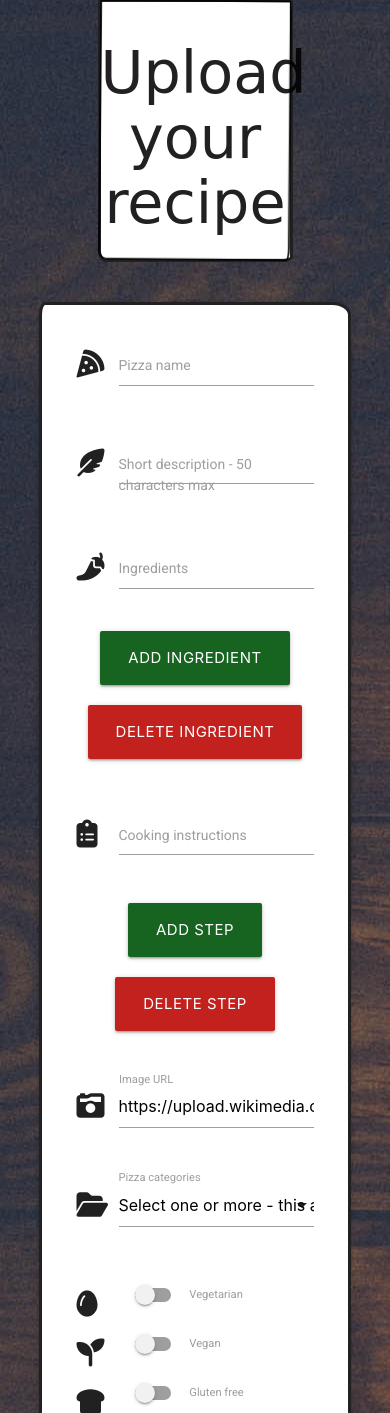
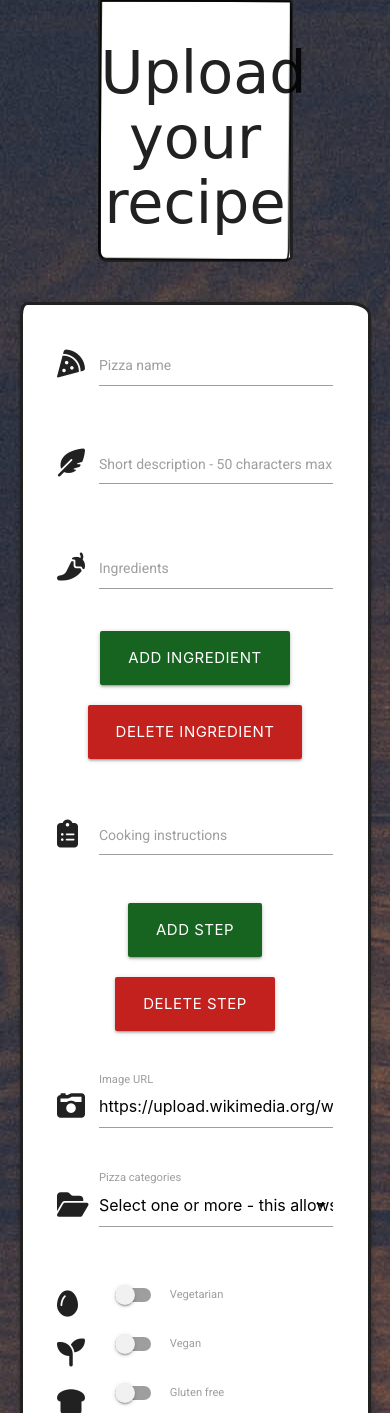
Before and after one commit to James-VT/MS3_Halo_Pizza, a Flask app: page /add_recipe in a window 390 px wide. Shown: the part 83-1496 px from the top of the page. Run offline with Flask 2, Linux system fonts and the light colour scheme; data that the repository does not hold is empty; some libraries are stand-ins or nearby versions; some web fonts are replaced.

Commit message:
edit: Adds minor styling and new live site link

```diff
--- a/static/css/style.css
+++ b/static/css/style.css
@@ -477,7 +477,7 @@ I have adapted it slightly.*/
 }
 
 @media screen and (max-width: 550px) {
-    .homepage-headliner {
+    .homepage-headliner, .form-style, .category-headliner {
         width: 90%;
     }
 }
```
Also changed, not shown: README.md.
